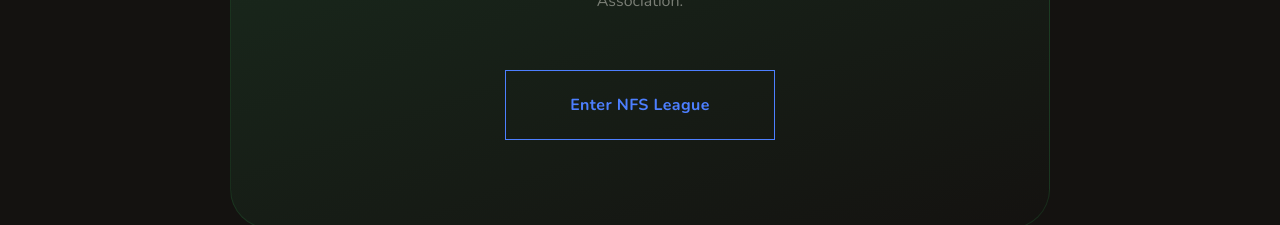
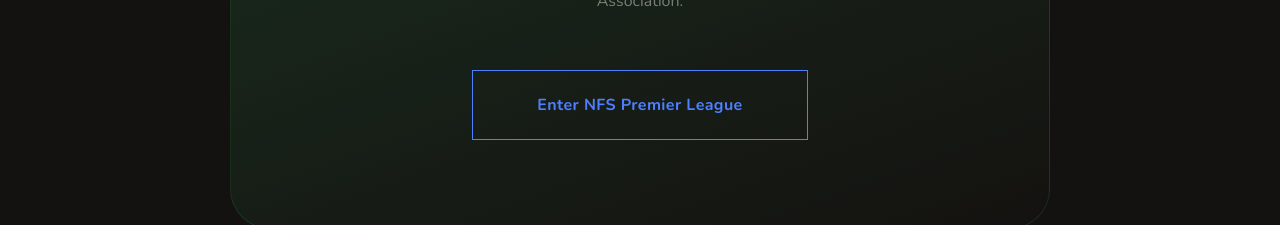
Before and after one commit to N8Nuks/grassrootsfantasy, a Next.js app: page / in a window 1280 px wide. Shown: the part 1437-1662 px from the top of the page. Built offline with nearby package versions, Linux system fonts and the light colour scheme; no server answers.

Commit message:
Added Premier to button

```diff
--- a/app/page.tsx
+++ b/app/page.tsx
@@ -79,7 +79,7 @@ export default function Home() {
               Our first Fantasy League — Built for the Northern Fastpitch Series endorsed by the Auckland Softball Association.
             </p>
             <a href="/nfs" className="inline-block text-base font-bold tracking-wide transition-all hover:scale-[1.02]" style={{ color: '#4D7FFF', border: '1px solid #4D7FFF', background: 'transparent', padding: "22px 64px" }}>
-              Enter NFS League
+              Enter NFS Premier League
             </a>
           </div>
         </div>
```
